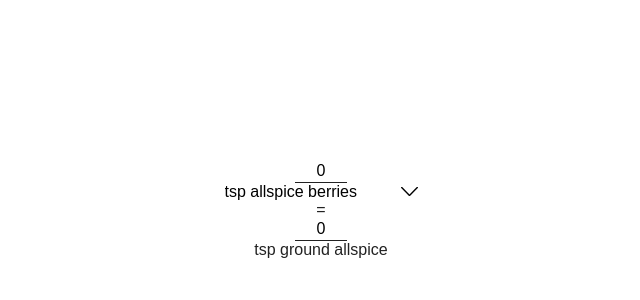
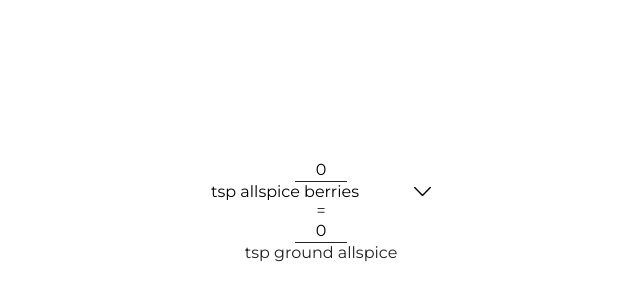
Before and after one commit to catehernandez/spice-converter, a React (Create React App) app: page / in a window 1280 px wide. Shown: the part 190-490 px from the top of the page, without its empty margins (319-959 px from the left). Built offline with nearby package versions, Linux system fonts and the light colour scheme.

Commit message:
UI/Bug: Correct incompatible font import

```diff
--- a/public/index.html
+++ b/public/index.html
@@ -24,6 +24,10 @@
       work correctly both with client-side routing and a non-root public URL.
       Learn how to configure a non-root public URL by running `npm run build`.
     -->
+    <link
+      href="https://fonts.googleapis.com/css2?family=Montserrat&display=swap"
+      rel="stylesheet"
+    />
     <title>React App</title>
   </head>
   <body>
--- a/src/index.css
+++ b/src/index.css
@@ -1,5 +1,3 @@
-@import url('https://fonts.googleapis.com/css2?family=Tajawal&display=swap');
-
 html {
   font-family: 'Montserrat', sans-serif;
   font-size: 16px;
```
